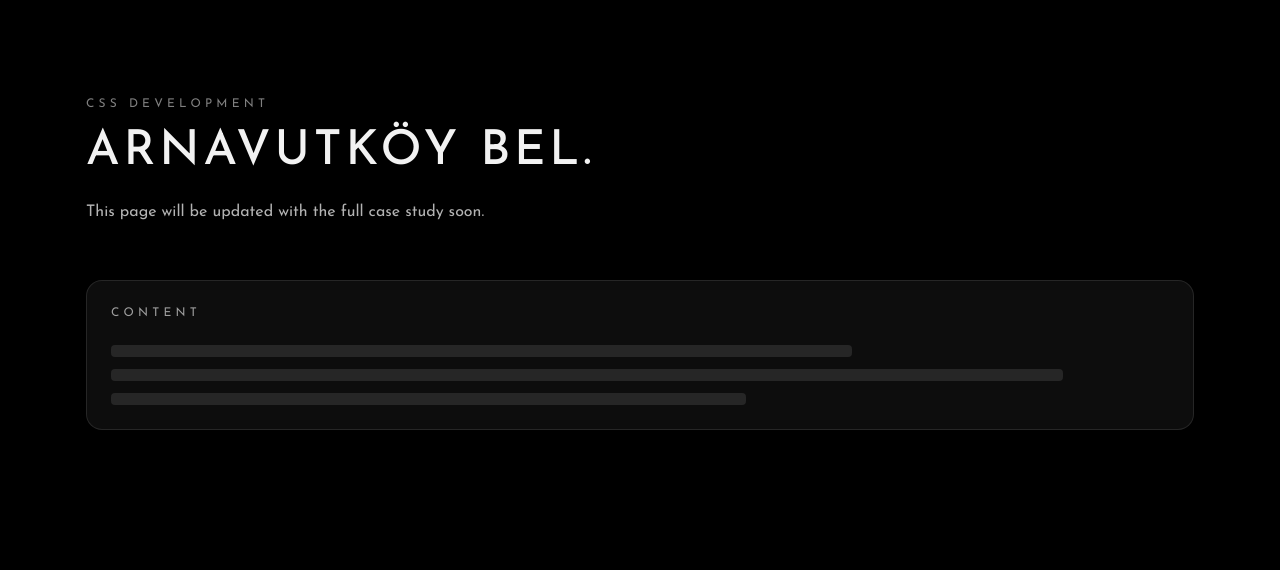
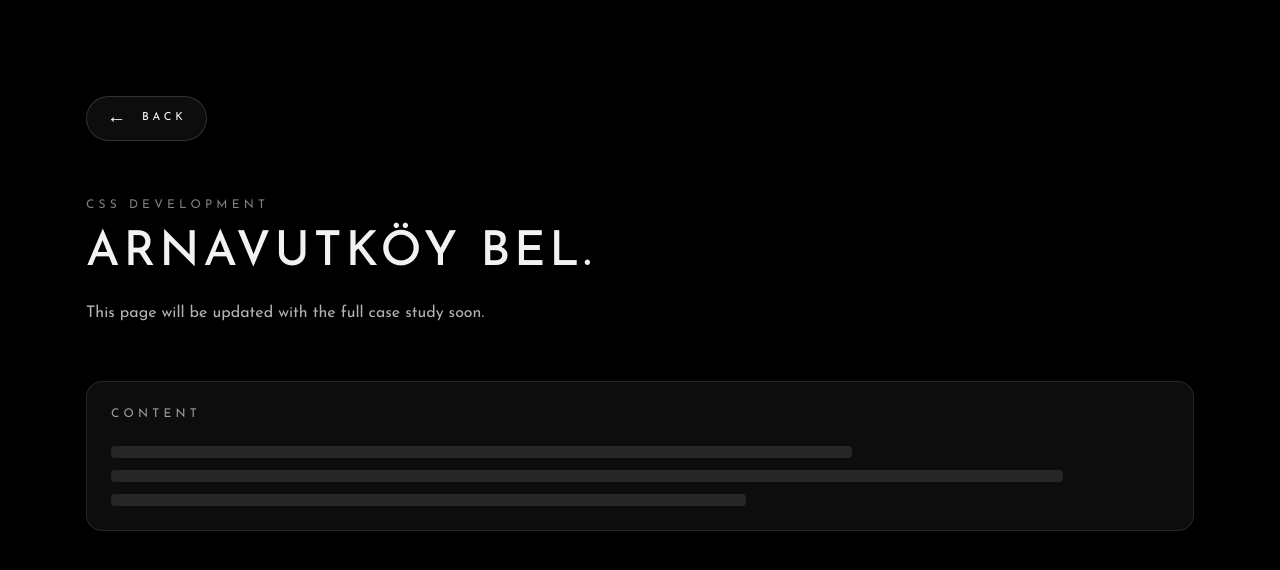
Before and after one commit to utkueren/utkueren-portfolio, a Next.js app: page /en/arnavutkoy-bel in a window 1280 px wide. Shown: the top 570 px of the page. Built offline with nearby package versions, Linux system fonts and the light colour scheme; no server answers.

Commit message:
In Projects detail page back button added

```diff
--- a/app/[locale]/[project]/page.js
+++ b/app/[locale]/[project]/page.js
@@ -7,6 +7,8 @@
   getAllProjectIds,
   getProjectById,
 } from "@/components/data/projects.helpers";
+
+import BackButton from "@/components/ui/backButton";
 
 export function generateStaticParams() {
   const ids = getAllProjectIds();
@@ -24,7 +26,6 @@
   const project = getProjectById(params.project);
   if (!project) return {};
 
-  // şimdilik basic (istersen dict ile de zenginleştirirsin)
   const dict = await getDictionary(locale);
   const projectsTitle = dict?.projects?.title || "Projects";
 
@@ -45,6 +46,12 @@
 
   return (
     <main className="mx-auto max-w-[90rem] px-6 sm:px-12 lg:px-86 py-24">
+      {/* Back */}
+      <div className="mb-14">
+        <BackButton locale={locale} />
+      </div>
+
+      {/* Skeleton header */}
       <header className="max-w-3xl">
         <div className="text-xs tracking-[0.35em] text-white/50 uppercase">
           {project.subtitle}
@@ -61,6 +68,7 @@
         </p>
       </header>
 
+      {/* Skeleton content */}
       <section className="mt-14 rounded-2xl border border-white/10 bg-white/5 p-6">
         <div className="text-xs tracking-[0.35em] text-white/60 uppercase">
           {locale === "tr" ? "İçerik" : "Content"}
--- /dev/null
+++ b/components/ui/backButton.js
@@ -0,0 +1,32 @@
+"use client";
+
+import React from "react";
+import { useRouter } from "next/navigation";
+
+export default function BackButton({ locale }) {
+  const router = useRouter();
+
+  const goBack = () => {
+    // History varsa önce back
+    if (typeof window !== "undefined" && window.history.length > 1) {
+      router.back();
+      return;
+    }
+    // Direkt URL ile geldiyse fallback
+    router.push(`/${locale}#projects`);
+  };
+
+  return (
+    <button
+      type="button"
+      onClick={goBack}
+      className="inline-flex items-center gap-3 rounded-full border border-white/15 bg-white/5 px-5 py-3
+                 text-[11px] tracking-[0.35em] uppercase text-white/80
+                 hover:bg-white/10 transition-colors"
+      aria-label="Go back"
+    >
+      <span className="text-small leading-none">←</span>
+      <span>Back</span>
+    </button>
+  );
+}
```
